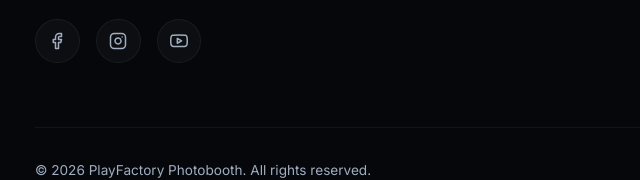
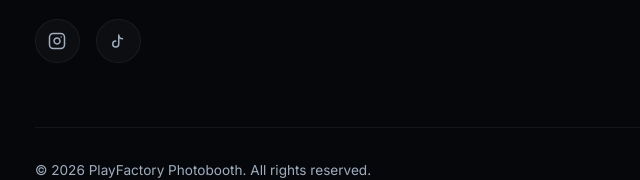
Before and after one commit to Nuru007/playfactory360, a plain HTML site: page index.html in a window 1280 px wide. Shown: the part 5257-5437 px from the top of the page, 37-677 px from the left. Drawn offline with Linux system fonts and the light colour scheme.

Commit message:
Update social links to Instagram and TikTok only

```diff
--- a/index.html
+++ b/index.html
@@ -407,14 +407,11 @@
           </a>
           <p>Capturing the full circular energy of your celebration. Premium 360° photo booth services.</p>
           <div class="social-links">
-            <a href="#" class="social-link" aria-label="Facebook">
-              <svg width="18" height="18" viewBox="0 0 24 24" fill="none" stroke="currentColor" stroke-width="2" stroke-linecap="round" stroke-linejoin="round"><path d="M18 2h-3a5 5 0 0 0-5 5v3H7v4h3v8h4v-8h3l1-4h-4V7a1 1 0 0 1 1-1h3z"></path></svg>
-            </a>
-            <a href="#" class="social-link" aria-label="Instagram">
+            <a href="https://www.instagram.com/playfactory_photobooth?igsh=bHBmcXp1emJnN204" class="social-link" target="_blank" rel="noopener noreferrer" aria-label="Instagram">
               <svg width="18" height="18" viewBox="0 0 24 24" fill="none" stroke="currentColor" stroke-width="2" stroke-linecap="round" stroke-linejoin="round"><rect x="2" y="2" width="20" height="20" rx="5" ry="5"></rect><path d="M16 11.37A4 4 0 1 1 12.63 8 4 4 0 0 1 16 11.37z"></path><line x1="17.5" y1="6.5" x2="17.51" y2="6.5"></line></svg>
             </a>
-            <a href="#" class="social-link" aria-label="YouTube">
-              <svg width="18" height="18" viewBox="0 0 24 24" fill="none" stroke="currentColor" stroke-width="2" stroke-linecap="round" stroke-linejoin="round"><path d="M22.54 6.42a2.78 2.78 0 0 0-1.94-2C18.88 4 12 4 12 4s-6.88 0-8.6.46a2.78 2.78 0 0 0-1.94 2A29 29 0 0 0 1 11.75a29 29 0 0 0 .46 5.33A2.78 2.78 0 0 0 3.4 19c1.72.46 8.6.46 8.6.46s6.88 0 8.6-.46a2.78 2.78 0 0 0 1.94-2 29 29 0 0 0 .46-5.25 29 29 0 0 0-.46-5.33z"></path><polygon points="9.75 15.02 15.5 11.75 9.75 8.48 9.75 15.02"></polygon></svg>
+            <a href="https://www.tiktok.com/@playfactory_photobooth?_r=1&_t=ZS-977lVmra7dM" class="social-link" target="_blank" rel="noopener noreferrer" aria-label="TikTok">
+              <svg width="18" height="18" viewBox="0 0 24 24" fill="none" stroke="currentColor" stroke-width="2" stroke-linecap="round" stroke-linejoin="round"><path d="M9 12a4 4 0 1 0 4 4V4a5 5 0 0 0 5 5"></path></svg>
             </a>
           </div>
         </div>
```
